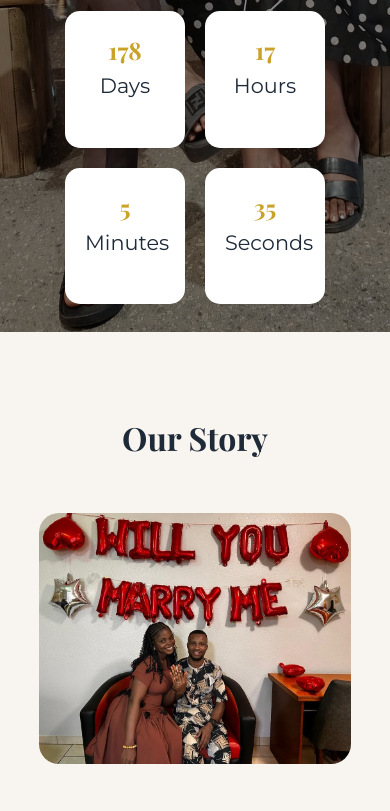
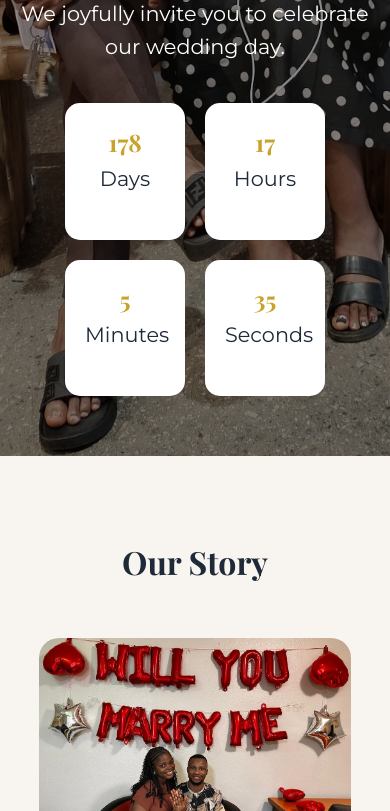
Before and after one commit to Edomsco/Edoma-Shully-Wedding-, a plain HTML site: page index.html in a window 390 px wide. Shown: the part 512-1323 px from the top of the page. Drawn offline with nearby package versions, Linux system fonts and the light colour scheme.

Commit message:
Refine hero section CSS properties
Updated hero section styles for better responsiveness and layout.

```diff
--- a/index.html
+++ b/index.html
@@ -84,16 +84,22 @@ nav a{
 /* Hero */
 
 .hero{
-    height:100vh;
+    min-height:100vh;
     background:
     linear-gradient(rgba(0,0,0,.45), rgba(0,0,0,.45)),
     url('IMG_20261107_134038.jpg');
+
     background-size:cover;
-    background-position:center;
+    background-position:center center;
+    background-repeat:no-repeat;
+    background-attachment: scroll;
+
     display:flex;
     justify-content:center;
     align-items:center;
     text-align:center;
+
+    padding:120px 20px 60px;
     color:white;
 }
 
```
